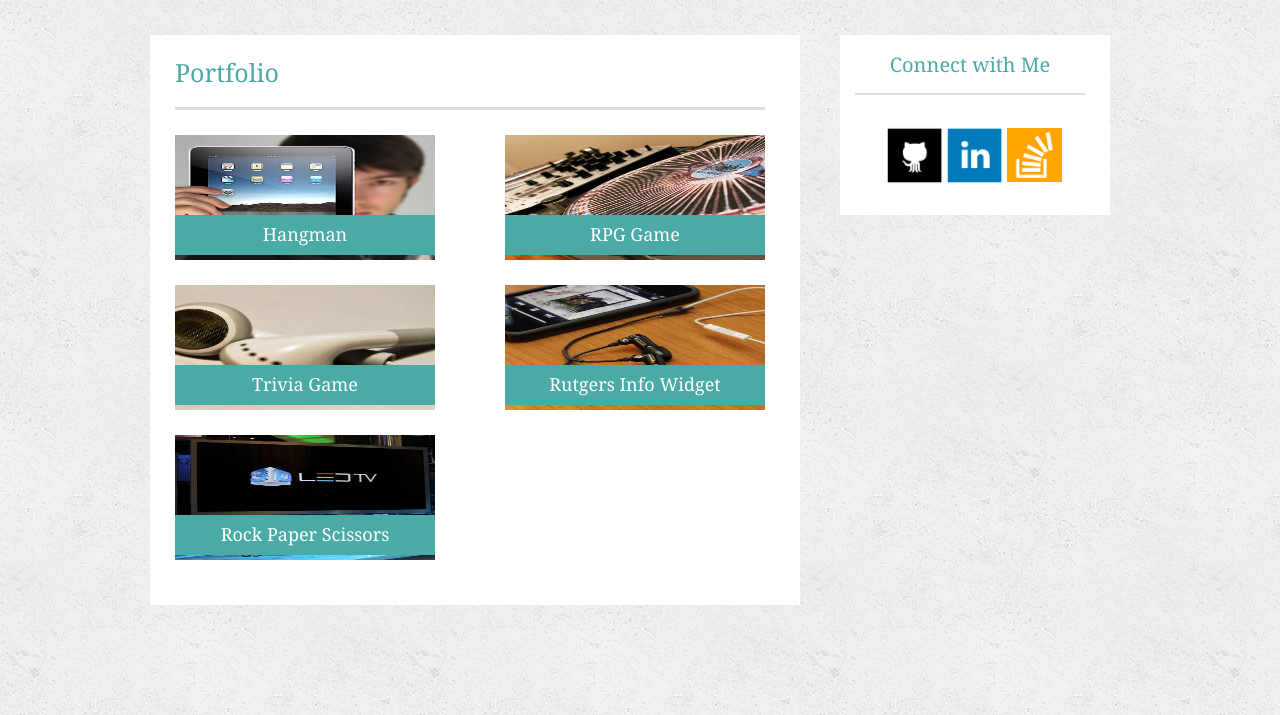
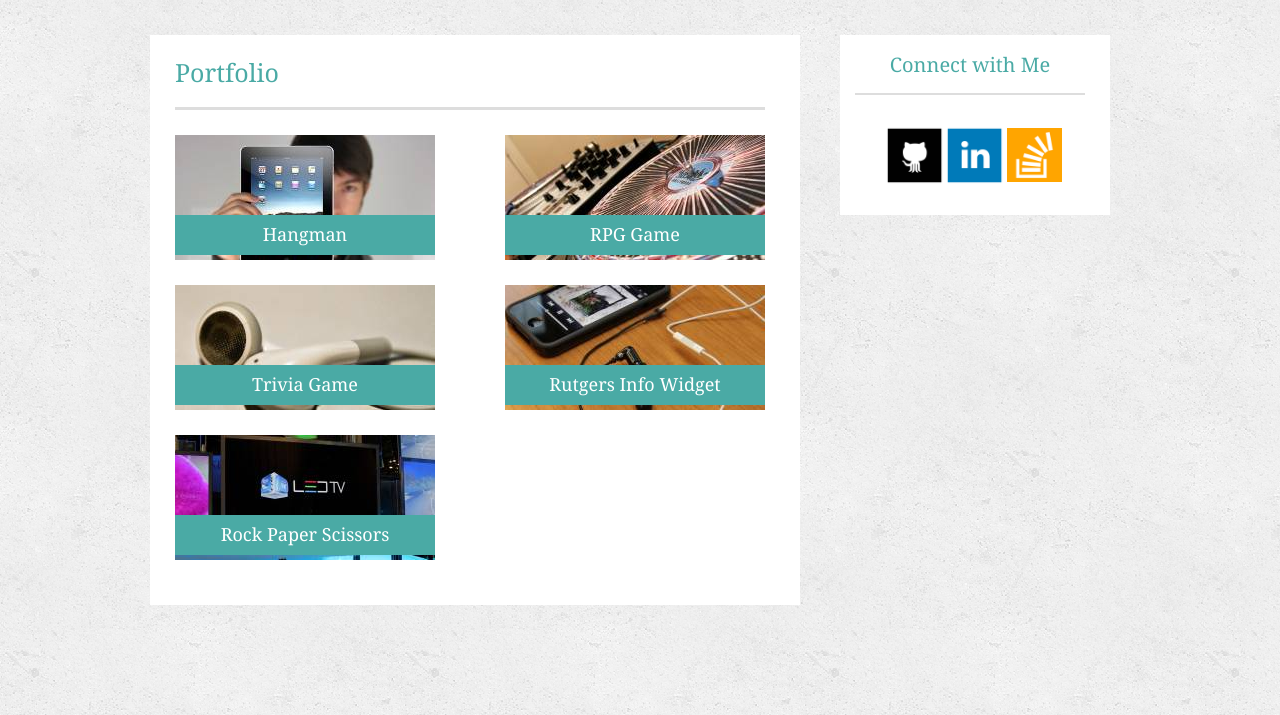
Before and after one commit to dhlee183/Basic-Portfolio, a PHP site: page /portfolio.html in a window 1280 px wide. Shown: the part 85-800 px from the top of the page. Run offline with PHP 8.4, Linux system fonts and the light colour scheme.

Commit message:
Completed all the HTML and CSS files for Basic-Portfolio

```diff
--- a/assets/css/style.css
+++ b/assets/css/style.css
@@ -192,7 +187,7 @@ h2 {
 	border-bottom-color: #dddddd;
 	position: relative;
 }
-#hm-pg {
+#hm-rpg {
 	width: 590px;
 	height: 125px;
 	top: 50px;
@@ -301,36 +284,31 @@ h3 {
 	text-align: center;
 }
 #connect-links {
+	width: 180px;
+	height: 60px;
 	top: 50px;
-	left: 5px;
+	left: 45px;
 	position: relative;
 }
 #github-image,
-#linkedin-image,
-#stackoverflow-image {
-	left: 40px;
+#linkedin-image {
+	width: 60px;
+	height: 100%;
 	float: left;
 	position: relative;
-}
-#github-image {
-	width: 60px;
-	height: 60px;
-}
-#linkedin-image {
-	width: 60px;
-	height: 60px;
 }
 #stackoverflow-image {
 	width: 55px;
 	height: 54.25px;
 	margin-top: 3px;
 	margin-left: 2px;
+	float: left;
+	position: relative;
 }
 footer {
 	background: #666666;
 	width: 100%;
 	height: 85px;
-	left: 0;
 	bottom: 0px;
 	padding: 35px;
 	border-top-style: solid;
--- a/contact.html
+++ b/contact.html
@@ -39,8 +39,7 @@
 						<br>
 						<br>
 					<p>Message</p>
-						<textarea name="message">
-						</textarea>
+						<textarea name="message"></textarea>
 						<br>
 						<br>
 						<input id="submit" type="submit" value="Submit">
--- a/index.html
+++ b/index.html
@@ -33,9 +33,7 @@
 					<img src="assets/images/dhlee.jpg" alt="David Hyun Lee" id="bio-image" align="left">
 
 					<p id="bio-text">
-						I was born in South Korea and came to New Jersey when I was 3 years old.  I grew up in New Jersey and went to college at Rutgers University with a major in pharmacy.  But I decided to change majors and change schools so I transferred to Eastern Michigan University and graduated with a degree in business administration with a concentration in accounting.
-						I was born in South Korea and came to New Jersey when I was 3 years old.  I grew up in New Jersey and went to college at Rutgers University with a major in pharmacy.  But I decided to change majors and change schools so I transferred to Eastern Michigan University and graduated with a degree in business administration with a concentration in accounting.
-						I was born in South Korea and came to New Jersey when I was 3 years old.  I grew up in New Jersey and went to college at Rutgers University with a major in pharmacy.  But I decided to change majors and change schools so I transferred to Eastern Michigan University and graduated with a degree in business administration with a concentration in accounting.
+						I was born in South Korea and came to the states when I was 3 years old.  I grew up in New Jersey and graduated from Eastern Michigan University with a Bachelors degree in Business Administration with a concentration in Accounting.  Afterwards, I started working at Verizon Wireless as a Customer Service Representative and eventually moved on to become a Sales Representative.  I then transitioned into my current role as a Senior Analyst-Performance Assurance for Finance Operations.  I am currently pursing an MBA in Management Information Systems through the University of Arizona and a Coding Certificate through Rutgers University.  In my past time I enjoy watching and playing sports, reading an interesting book or watching a good movie.  I also enjoy traveling whenever possible.
 					</p>
 				</div>
 			</section>
--- a/portfolio.html
+++ b/portfolio.html
@@ -29,29 +29,31 @@
 					<h2>Portfolio</h2>
 				</div>
 
-				<div id="hm-pg">
+				<div id="hm-rpg">
 					<div id="hm-layout">
-						<img src="assets/images/technics-q-c-400-400-1.jpg" alt="Hangman" id="hangman-image">
+						<img src="assets/images/technics-q-c-260-125-1.jpg" alt="Hangman" id="hangman-image">
 							<h5>Hangman</h5>
 					</div>
 					<div id="rpg-layout">
-						<img src="assets/images/technics-q-c-400-400-2.jpg" alt="RPG Game" id="rpggame-image">
+						<img src="assets/images/technics-q-c-260-125-2.jpg" alt="RPG Game" id="rpggame-image">
 							<h5>RPG Game</h5>
 					</div>
 				</div>
+
 				<div id="tg-riw">
 					<div id="tg-layout">
-						<img src="assets/images/technics-q-c-400-400-5.jpg" alt="Trivia Game" id="triviagame-image">
+						<img src="assets/images/technics-q-c-260-125-5.jpg" alt="Trivia Game" id="triviagame-image">
 							<h5>Trivia Game</h5>
 					</div>
 					<div id="riw-layout">
-						<img src="assets/images/technics-q-c-400-400-7.jpg" alt="Rutgers Info Widget" id="rutgersinfowidget-image">
+						<img src="assets/images/technics-q-c-260-125-7.jpg" alt="Rutgers Info Widget" id="rutgersinfowidget-image">
 							<h5>Rutgers Info Widget</h5>
 					</div>
 				</div>
+
 				<div id="rps">
 					<div id="rps-layout">
-						<img src="assets/images/technics-q-c-400-400-9.jpg" alt="Rock Paper Scissors" id="rockpaperscissors-image">
+						<img src="assets/images/technics-q-c-260-125-9.jpg" alt="Rock Paper Scissors" id="rockpaperscissors-image">
 							<h5>Rock Paper Scissors</h5>
 					</div>
 				</div>
```
Also changed, not shown: other parts of assets/css/style.css (+14 -31 lines), assets/images/technics-q-c-260-125-1.jpg (added), assets/images/technics-q-c-260-125-2.jpg (added), assets/images/technics-q-c-260-125-5.jpg (added), assets/images/technics-q-c-260-125-7.jpg (added), assets/images/technics-q-c-260-125-9.jpg (added), assets/images/technics-q-c-400-400-1.jpg (deleted), assets/images/technics-q-c-400-400-2.jpg (deleted), assets/images/technics-q-c-400-400-5.jpg (deleted), assets/images/technics-q-c-400-400-7.jpg (deleted), assets/images/technics-q-c-400-400-9.jpg (deleted).
